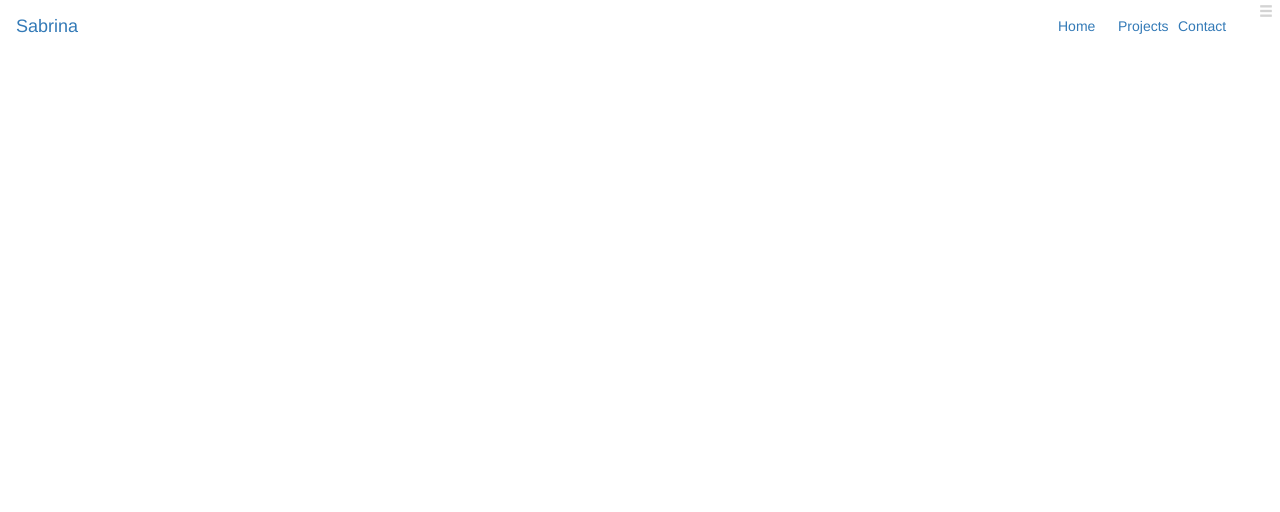
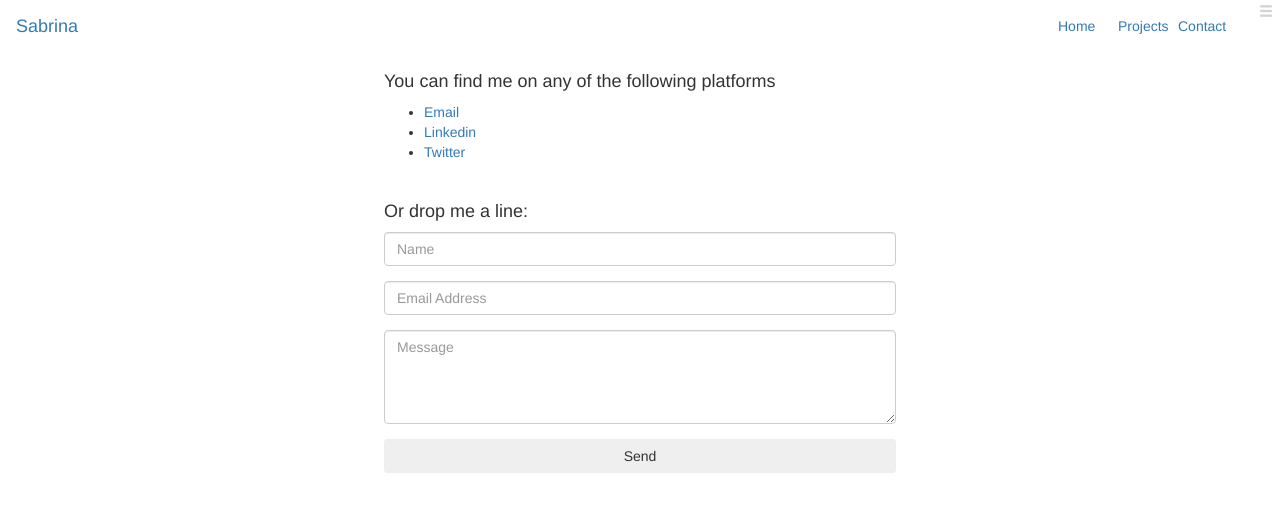
Before and after one commit to sctsui/sctsui.github.io, a plain HTML site: page contact.html in a window 1280 px wide. Drawn offline with nearby package versions, Linux system fonts and the light colour scheme.

Commit message:
contact page

```diff
--- a/contact.html
+++ b/contact.html
@@ -35,5 +35,28 @@
     </div>
   </nav>
 
+  <!-- Contact List -->
+  <div class="contact-list">
+
+  <h4>You can find me on any of the following platforms</h4>
+  <ul>
+      <li><a href = "mailto: sabrinatsui@ucsb.edu">Email</a></li>
+      <li><a href="https://linkedin.com/in/sabrinatsui">Linkedin</a></li>
+      <li><a href = "https://twitter.com/wahsabri">Twitter</a></li>
+  </ul>
+  <br>
+  <h4>Or drop me a line:</h4>
+  <div class="form-group">
+    <input type="text" class="form-control" placeholder="Name" name="">
+  </div>
+  <div class="form-group">
+    <input type="email" class="form-control" placeholder="Email Address" name="email">
+  </div>
+  <div class="form-group">
+    <textarea class="form-control" rows="4" placeholder="Message"></textarea>
+  </div>
+  <input type="submit" class="btn btn-block" value="Send" name="">
+
+</div>
   </body>
 </html>
--- a/main.css
+++ b/main.css
@@ -1,5 +1,5 @@
 /*Navigation Bar*/
-ul {
+ul.navbar-nav {
     list-style-type: none;
     margin: 0;
     padding: 0;
@@ -54,3 +54,9 @@ th, td{
   padding: 15px;
   border-bottom: 1px solid #ddd;
 }
+
+/*Contact*/
+.contact-list{
+  padding: 30%;
+  padding-top: 0%;
+}
```
